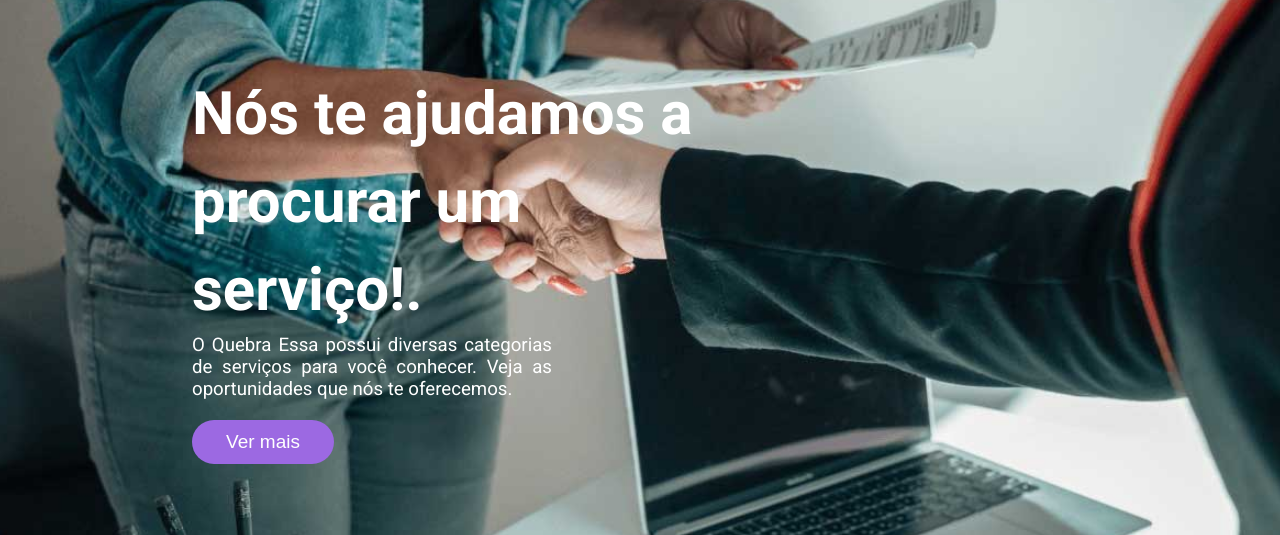
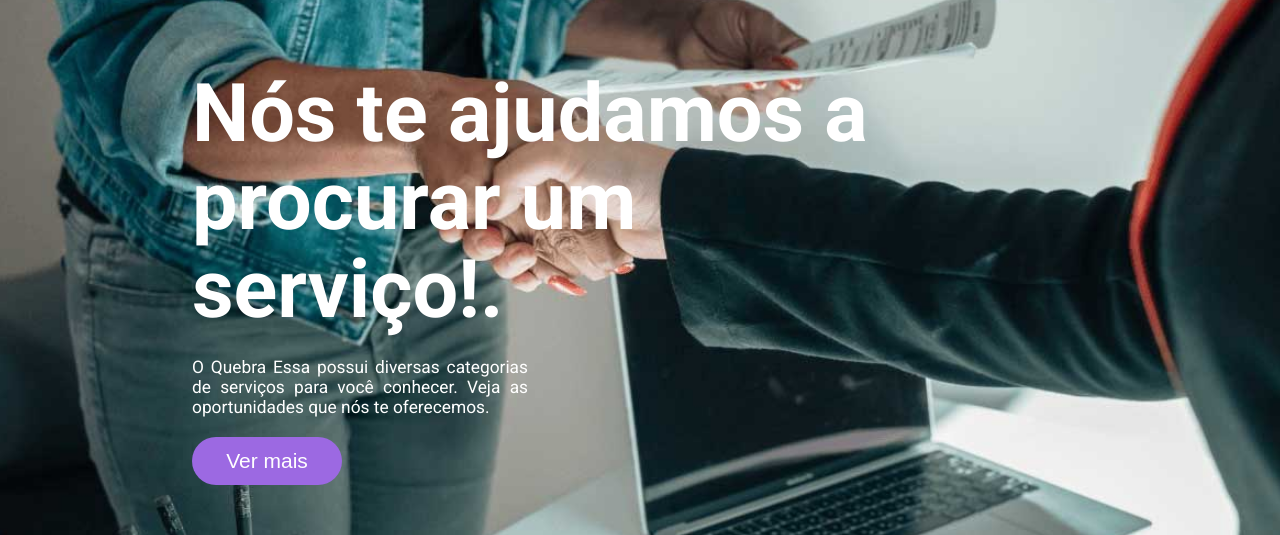
Before and after one commit to philipe02/QuebraEssa, a Next.js app: page / in a window 1280 px wide. Shown: the part 170-705 px from the top of the page. Built offline with nearby package versions, Linux system fonts and the light colour scheme; no server answers.

Commit message:
alteracao na tela inicial

```diff
--- a/src/components/Main/styles.js
+++ b/src/components/Main/styles.js
@@ -22,10 +22,24 @@ export const DivText = styled.div`
   position: absolute;
   top: 30%;
   left: 15%;
+  @media (min-width: 1600px) {
+    width: 789px;
+  }
+  @media (min-width: 900px) and (max-width: 1599px) {
+    width: 720px;
+  }
 `
 export const Title = styled.h1`
   font-size: 60px;
   line-height: 88px;
+  @media (min-width: 1600px) {
+    font-size: 94px;
+    margin: 0px 0px 23px;
+  }
+  @media (min-width: 900px) and (max-width: 1599px) {
+    font-size: 81px;
+    margin: 0px 0px 23px;
+  }
 `
 export const TitleSection = styled.h1`
   font-size: 23px;
@@ -40,6 +54,13 @@ export const Description = styled.h2`
   font-family: 'Roboto';
   text-align: justify;
   width: 360px;
+  @media (min-width: 1600px) {
+    font-size: 17pt;
+  }
+  @media (min-width: 900px) and (max-width: 1599px) {
+    font-size: 13pt;
+    width: 336px;
+  }
 `
 export const Button = styled.button`
   width: 142px;
@@ -56,6 +77,17 @@ export const Button = styled.button`
   }
   a:first-child {
     color: #fff;
+  }
+  @media (min-width: 900px) and (max-width: 1599px) {
+    width: 150px;
+    height: 48px;
+    margin-top: 20px;
+    font-size: 21px;
+  }
+  @media (min-width: 1600px) {
+    width: 166px;
+    height: 62px;
+    font-size: 26px;
   }
 `
 export const SectionSobre = styled.section`
```
